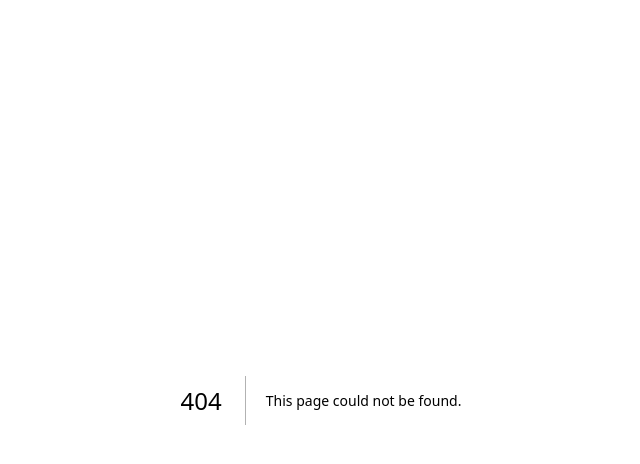
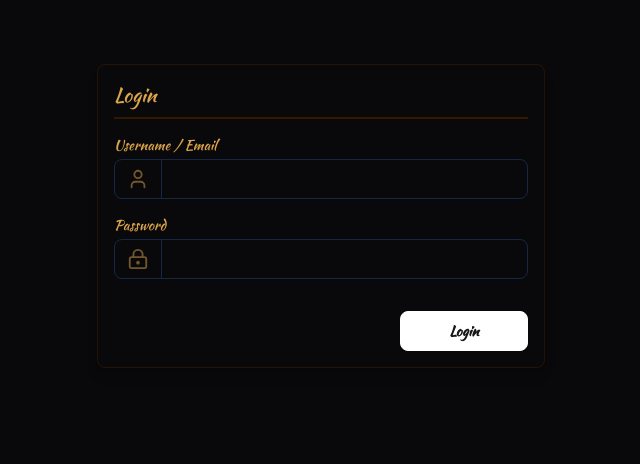
Before and after one commit to afif-buchori/weddingInvitation, a Next.js app: page /dashboard in a window 1280 px wide. Before the commit this address had no page. Shown: the top 464 px of the page, without its empty margins (319-959 px from the left). Built offline with nearby package versions, Linux system fonts and the light colour scheme.

Commit message:
dashboard

```diff
--- /dev/null
+++ b/app/components/button/Button.tsx
@@ -0,0 +1,63 @@
+"use client";
+import React from "react";
+import clsx from "clsx";
+
+interface ButtonProps extends React.ButtonHTMLAttributes<HTMLButtonElement> {
+  variant?: "primary" | "secondary" | "error";
+  size?: "sm" | "md" | "lg";
+  loading?: boolean;
+  disabled?: boolean;
+}
+
+const Button: React.FC<ButtonProps> = ({
+  variant = "primary",
+  size = "md",
+  loading = false,
+  disabled = false,
+  children,
+  className,
+  ...props
+}) => {
+  const variantClass = {
+    primary: "btn-primary disabled:bg-primary disabled:text-secondary",
+    secondary: "btn-secondary disabled:bg-secondary disabled:text-primary",
+    error: "btn-error disabled:bg-error disabled:text-primary",
+  };
+
+  const sizeClass = {
+    sm: "btn-xs min-h-8",
+    md: "btn-sm min-h-10",
+    lg: "",
+  };
+
+  const loadingClass = loading ? "opacity-70 cursor-wait" : "";
+  const disabledClass = disabled ? "opacity-50 cursor-not-allowed" : "";
+
+  return (
+    <button
+      {...props}
+      disabled={disabled || loading}
+      className={clsx(
+        "btn",
+        variantClass[variant],
+        sizeClass[size],
+        loadingClass,
+        disabledClass,
+        className
+      )}
+    >
+      {loading && (
+        <span
+          className={clsx([
+            "loading",
+            size === "sm" && "loading-xs",
+            size === "md" && "loading-sm",
+          ])}
+        />
+      )}
+      {children}
+    </button>
+  );
+};
+
+export default Button;
--- /dev/null
+++ b/app/components/input/InputError.tsx
@@ -0,0 +1,16 @@
+import { HTMLAttributes } from "react";
+
+export default function InputError({
+  message,
+  className = "",
+  ...props
+}: HTMLAttributes<HTMLParagraphElement> & { message?: string }) {
+  return message ? (
+    <p
+      {...props}
+      className={"text-xs sm:text-sm text-error italic " + className}
+    >
+      {message}
+    </p>
+  ) : null;
+}
--- /dev/null
+++ b/app/components/input/InputGroup.tsx
@@ -0,0 +1,70 @@
+"use client";
+import clsx from "clsx";
+import React, { createContext, useContext } from "react";
+
+interface InputGroupCtxProps {
+  variant?: "primary" | "secondary";
+  size?: "sm" | "lg";
+  error?: string;
+}
+type InputGroupProps = React.PropsWithChildren &
+  React.ComponentPropsWithoutRef<"div"> &
+  InputGroupCtxProps;
+
+export const inputGroupContext = createContext<InputGroupCtxProps | null>(null);
+
+function InputGroup(props: InputGroupProps) {
+  const { variant = "primary", size, className, error, children } = props;
+
+  const variantClass = {
+    primary: "focus-within:input-primary",
+    secondary: "",
+  };
+
+  return (
+    <inputGroupContext.Provider value={{ variant, size, error }}>
+      <div
+        {...props}
+        className={clsx([
+          "flex-1 flex flex-shrink items-center group input input-secondary !outline-none pr-0",
+          className,
+          error && "input-error",
+          !size && "input-sm min-h-10 gap-3",
+          size === "sm" && "input-xs min-h-8 gap-2",
+          size === "lg" && "gap-4",
+          variantClass[variant],
+        ])}
+      >
+        {children}
+      </div>
+    </inputGroupContext.Provider>
+  );
+}
+
+// type TextProps = React.PropsWithChildren &
+//   React.ComponentPropsWithoutRef<"div">;
+
+// const InputGroupText: React.FC<TextProps> = (props) => {
+//   const inputGroup = useContext(inputGroupContext);
+
+//   return (
+//     <div
+//       {...props}
+//       className={clsx([
+//         "input input-secondary",
+//         // inputGroup &&
+//         //   "rounded-none [&:not(:first-child)]:border-l-transparent first:rounded-l last:rounded-r",
+//         props.className,
+//       ])}
+//     >
+//       {props.children}
+//     </div>
+//   );
+// };
+
+// InputGroup.Text = InputGroupText;
+
+// InputGroup.displayName = "InputGroup";
+// InputGroupText.displayName = "InputGroup.Text";
+
+export default InputGroup;
--- /dev/null
+++ b/app/components/input/InputText.tsx
@@ -0,0 +1,53 @@
+"use client";
+import React, { forwardRef, useContext } from "react";
+import { inputGroupContext } from "./InputGroup";
+import clsx from "clsx";
+
+interface FormInputProps extends React.ComponentPropsWithoutRef<"input"> {
+  variant?: "primary" | "secondary";
+  inputSize?: "sm" | "lg";
+  rounded?: boolean;
+  error?: string;
+}
+
+type FormInputRef = React.ComponentPropsWithRef<"input">["ref"];
+
+const InputText = forwardRef((props: FormInputProps, ref: FormInputRef) => {
+  const inputGroup = useContext(inputGroupContext);
+
+  const { variant = "primary", inputSize, rounded, ...computedProps } = props;
+
+  const variantClass = {
+    primary: clsx([
+      "focus:input-primary",
+      inputGroup && "focus:border-primary",
+      inputGroup?.error ? "border-error" : "border-secondary",
+    ]),
+    secondary: "",
+  };
+  return (
+    <input
+      {...computedProps}
+      ref={ref}
+      className={clsx([
+        "flex-1 focus:!outline-none",
+        props.error && "input-error",
+        inputGroup && "h-full",
+        !inputGroup?.size && !props.inputSize && "input-xs min-h-10",
+        props.inputSize === "sm" && "input-xs min-h-8",
+        props.inputSize === "lg" && "input-lg",
+        props.rounded && "rounded-full",
+        inputGroup
+          ? "rounded-none first:rounded-l last:rounded-r z-10 first:border-r last:border-l"
+          : "input input-secondary",
+        inputGroup && !props.inputSize && "px-4 py-0",
+        inputGroup && props.inputSize === "sm" && "px-2 py-0",
+        inputGroup && props.inputSize === "lg" && "px-5",
+        variantClass[variant],
+        props.className,
+      ])}
+    />
+  );
+});
+
+export default InputText;
--- /dev/null
+++ b/app/components/input/Label.tsx
@@ -0,0 +1,18 @@
+import React from "react";
+
+interface LabelProps {
+  label: string;
+  className?: string;
+  children: React.ReactNode;
+}
+
+const Label: React.FC<LabelProps> = ({ label, className, children }) => {
+  return (
+    <label className={className}>
+      <p className="text-xs sm:text-sm font-medium mb-1">{label}</p>
+      {children}
+    </label>
+  );
+};
+
+export default Label;
--- /dev/null
+++ b/app/dashboard/Partials/FormLogin.jsx
@@ -0,0 +1,64 @@
+"use client";
+import Button from "@/app/components/button/Button";
+import InputGroup from "@/app/components/input/InputGroup";
+import InputText from "@/app/components/input/InputText";
+import Label from "@/app/components/input/Label";
+import { LockKeyhole, User } from "lucide-react";
+import { useState } from "react";
+
+function FormLogin() {
+  const [isLoading, setLoading] = useState(false);
+  const [formData, setFormData] = useState({ user: "", pass: "" });
+  const handleSubmit = (e) => {
+    e.preventDefault();
+    setLoading(true);
+    setTimeout(() => {
+      setLoading(false);
+    }, 3000);
+  };
+
+  return (
+    <form
+      onSubmit={handleSubmit}
+      className="w-full max-w-md mx-auto flex flex-col gap-4 border border-neutral/70 hover:border-neutral rounded-lg shadow-lg p-4"
+    >
+      <p className="text-xl font-medium pb-2 border-b-2 border-neutral">
+        Login
+      </p>
+      <Label label="Username / Email">
+        <InputGroup>
+          <User
+            size={22}
+            className="opacity-50 group-focus-within:opacity-100"
+          />
+          <InputText
+            value={formData.user}
+            onChange={(e) => setFormData({ ...formData, user: e.target.value })}
+            disabled={isLoading}
+          />
+        </InputGroup>
+      </Label>
+      <Label label="Password">
+        <InputGroup>
+          <LockKeyhole
+            size={22}
+            className="opacity-50 group-focus-within:opacity-100"
+          />
+          <InputText
+            type="password"
+            value={formData.user}
+            onChange={(e) => setFormData({ ...formData, pass: e.target.value })}
+            disabled={isLoading}
+          />
+        </InputGroup>
+      </Label>
+      <div className="flex justify-end gap-4 mt-4">
+        <Button type="submit" loading={isLoading} className="w-32">
+          Login
+        </Button>
+      </div>
+    </form>
+  );
+}
+
+export default FormLogin;
--- /dev/null
+++ b/app/dashboard/page.jsx
@@ -0,0 +1,14 @@
+import React from "react";
+import FormLogin from "./Partials/FormLogin";
+
+function DashboardPage() {
+  return (
+    <div>
+      <div className="max-w-xl mx-auto px-4 py-16">
+        <FormLogin />
+      </div>
+    </div>
+  );
+}
+
+export default DashboardPage;
--- a/package.json
+++ b/package.json
@@ -10,6 +10,7 @@
   },
   "dependencies": {
     "axios": "^1.7.5",
+    "clsx": "^2.1.1",
     "dayjs": "^1.11.13",
     "framer-motion": "^11.3.30",
     "lucide-react": "^0.436.0",
```
Also changed, not shown: jsconfig.json (+8 -0 lines), tsconfig.json (added, +23 -0 lines), .eslintrc.json, 1 other file (tests, documents, lock files or other folders).
